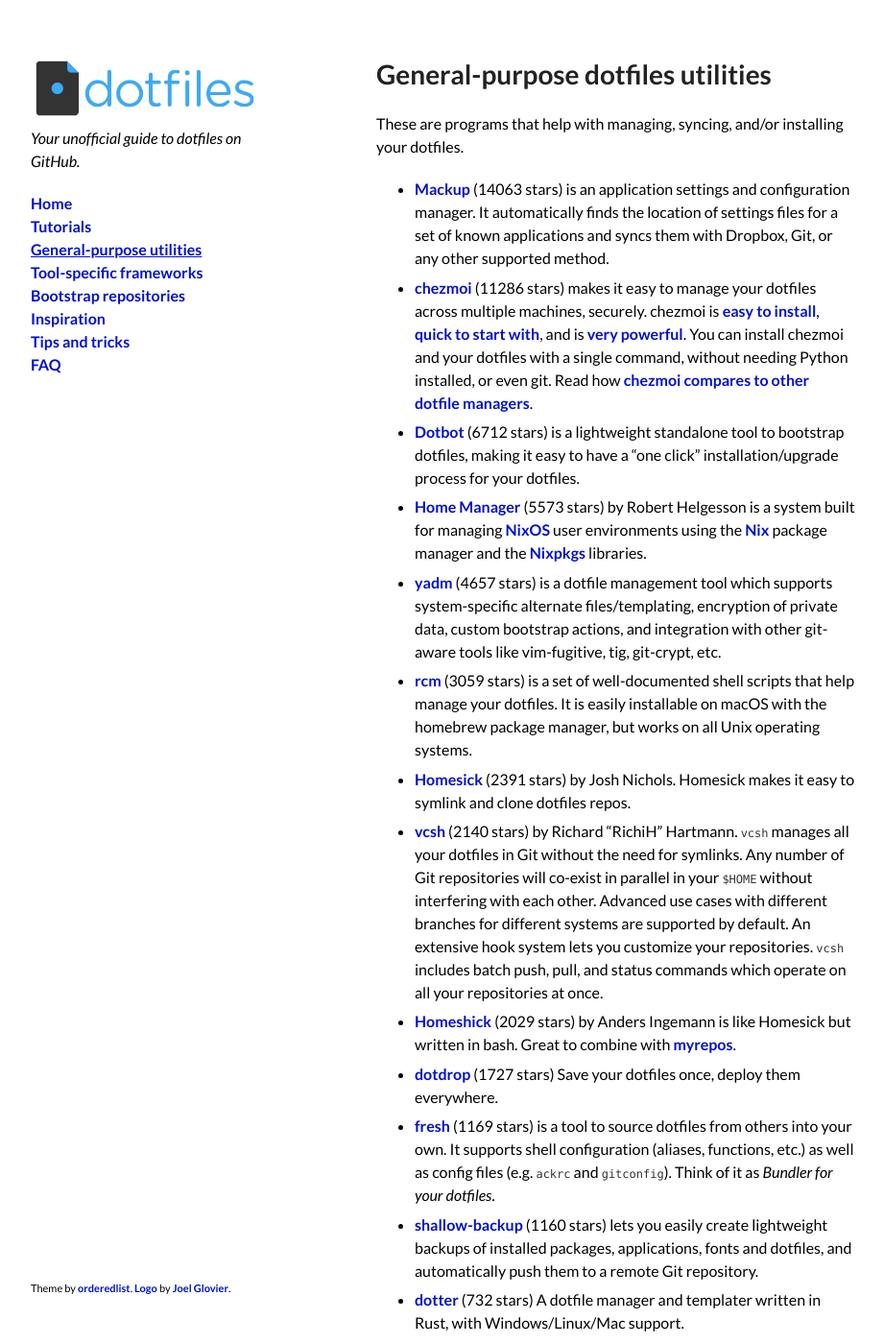
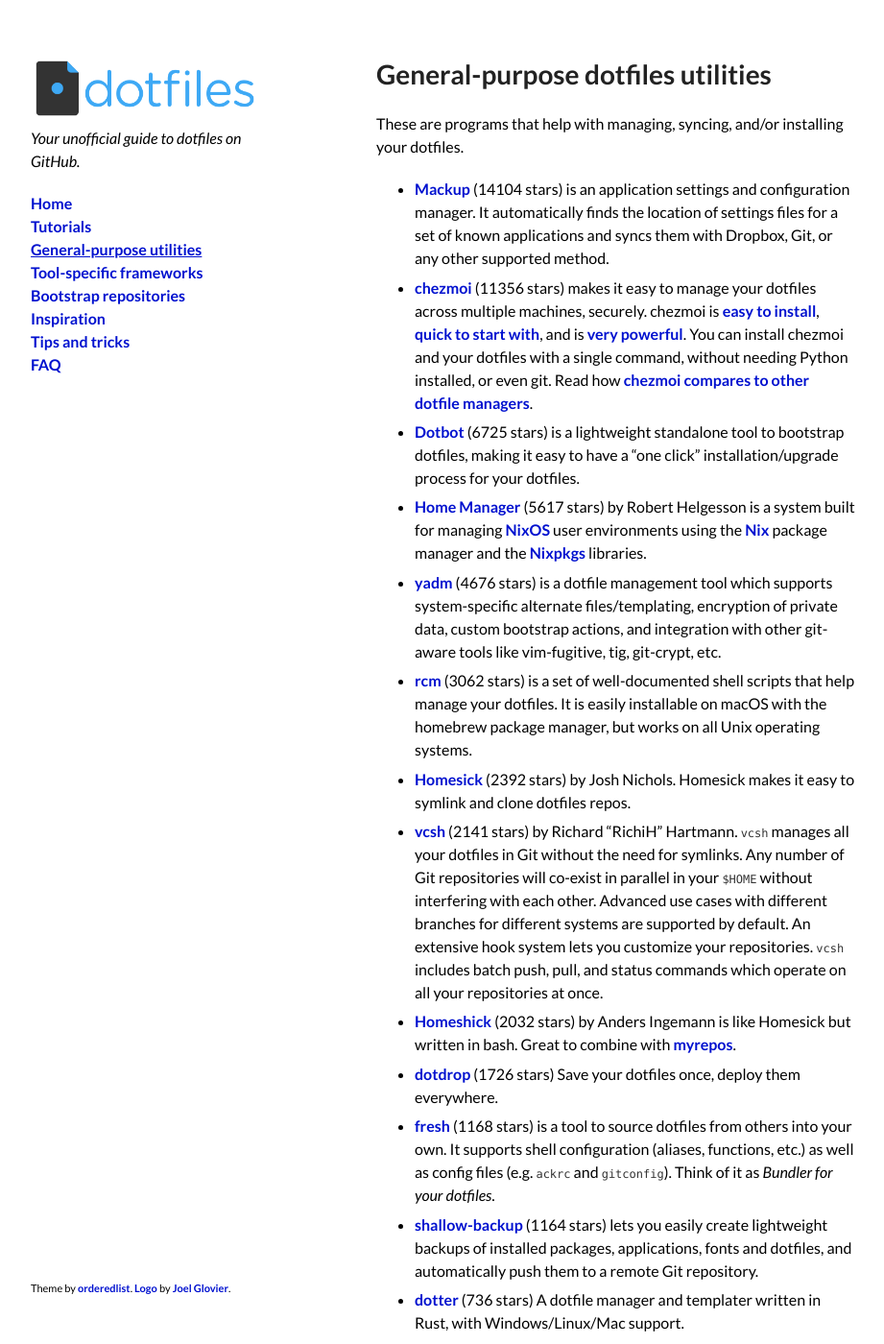
Before and after one commit to dotfiles/dotfiles.github.com, a Jekyll site: the page built from utilities.md, in a window 1280 px wide and 1400 px high. Shown: the whole window at 96% size, without its empty margins (178-1099 px from the left). Built offline with Jekyll 4.4.1, drawn with Linux system fonts in a browser that asks for light colours; comment, search, counter and statistics services are not loaded; some of the changed text lies outside the part shown.

Commit message:
Update star counts

```diff
--- a/_data/utilities.yml
+++ b/_data/utilities.yml
@@ -9,14 +9,14 @@
   notes: is a minimalist dotfile management framework, written 100% in bash.
   stars: 98
   url: https://github.com/bashdot/bashdot
-- forks: 455
+- forks: 457
   name: chezmoi
   notes: makes it easy to manage your dotfiles across multiple machines, securely.
     chezmoi is [easy to install](https://chezmoi.io/install/), [quick to start with](https://chezmoi.io/quick-start/),
     and is [very powerful](https://www.chezmoi.io/user-guide/setup/). You can install
     chezmoi and your dotfiles with a single command, without needing Python installed,
     or even git. Read how [chezmoi compares to other dotfile managers](https://www.chezmoi.io/comparison-table/).
-  stars: 11286
+  stars: 11356
   url: https://github.com/twpayne/chezmoi
   website: https://chezmoi.io
 - forks: 3
@@ -30,7 +30,7 @@
   notes: is a dotfile manager that has no configuration, one-command importing, one-command
     syncing, multiple repository support, automatic cleanup, and can be used with
     git or any other RCS.
-  stars: 65
+  stars: 66
   url: https://github.com/CGamesPlay/dfm
 - forks: 3
   name: Config Curator
@@ -44,16 +44,16 @@
   notes: is a utility to manage your dotfiles, lightweight and simple.
   stars: 120
   url: https://github.com/justone/dfm
-- forks: 279
+- forks: 278
   name: Dotbot
   notes: is a lightweight standalone tool to bootstrap dotfiles, making it easy to
     have a "one click" installation/upgrade process for your dotfiles.
-  stars: 6712
+  stars: 6725
   url: https://github.com/anishathalye/dotbot
-- forks: 104
+- forks: 105
   name: dotdrop
   notes: Save your dotfiles once, deploy them everywhere.
-  stars: 1727
+  stars: 1726
   url: https://github.com/deadc0de6/dotdrop
 - forks: 31
   name: dotfiler
@@ -107,7 +107,7 @@
 - forks: 29
   name: Ellipsis
   notes: is a package manager for dotfiles.
-  stars: 351
+  stars: 352
   url: https://github.com/ellipsis/ellipsis
 - forks: 8
   name: exogenesis
@@ -120,7 +120,7 @@
   notes: is a tool to source dotfiles from others into your own. It supports shell
     configuration (aliases, functions, etc.) as well as config files (e.g. `ackrc`
     and `gitconfig`). Think of it as _Bundler for your dotfiles_.
-  stars: 1169
+  stars: 1168
   url: https://github.com/freshshell/fresh
 - forks: 37
   name: Ghar
@@ -140,12 +140,12 @@
     you. Homely also has a clever Automatic Cleanup feature and good tutorials.
   stars: 45
   url: https://github.com/phodge/homely
-- forks: 1518
+- forks: 1531
   name: Home Manager
   notes: by Robert Helgesson is a system built for managing [NixOS](https://nixos.org)
     user environments using the [Nix](https://nixos.org/nix/) package manager and
     the [Nixpkgs](https://nixos.org/nixpkgs/) libraries.
-  stars: 5573
+  stars: 5617
   url: https://github.com/nix-community/home-manager
 - forks: 23
   name: Homemaker
@@ -154,16 +154,16 @@
     in TOML, YAML or JSON.
   stars: 235
   url: https://github.com/FooSoft/homemaker
-- forks: 150
+- forks: 145
   name: Homeshick
   notes: by Anders Ingemann is like Homesick but written in bash. Great to combine
     with [myrepos](https://web.archive.org/web/20200904205236/https://waiting-for-dev.github.io/blog/2014/05/04/distributable-and-organized-dotfiles-with-homeshick-and-mr/).
-  stars: 2029
+  stars: 2032
   url: https://github.com/andsens/homeshick
 - forks: 133
   name: Homesick
   notes: by Josh Nichols. Homesick makes it easy to symlink and clone dotfiles repos.
-  stars: 2391
+  stars: 2392
   url: https://github.com/technicalpickles/homesick
 - name: myrepos
   notes: is a tool to manage all your version control repositories at once.
@@ -182,13 +182,13 @@
   notes: is a set of well-documented shell scripts that help manage your dotfiles.
     It is easily installable on macOS with the homebrew package manager, but works
     on all Unix operating systems.
-  stars: 3059
+  stars: 3062
   url: https://github.com/thoughtbot/rcm
-- forks: 249
+- forks: 246
   name: shallow-backup
   notes: lets you easily create lightweight backups of installed packages, applications,
     fonts and dotfiles, and automatically push them to a remote Git repository.
-  stars: 1160
+  stars: 1164
   url: https://github.com/alichtman/shallow-backup
 - forks: 13
   name: stowsh
@@ -208,14 +208,14 @@
     branches for different systems are supported by default. An extensive hook system
     lets you customize your repositories. `vcsh` includes batch push, pull, and status
     commands which operate on all your repositories at once.
-  stars: 2140
+  stars: 2141
   url: https://github.com/RichiH/vcsh
 - forks: 176
   name: yadm
   notes: is a dotfile management tool which supports system-specific alternate files/templating,
     encryption of private data, custom bootstrap actions, and integration with other
     git-aware tools like vim-fugitive, tig, git-crypt, etc.
-  stars: 4657
+  stars: 4676
   url: https://github.com/TheLocehiliosan/yadm
   website: https://yadm.io/
 - forks: 9
@@ -235,15 +235,15 @@
 - forks: 40
   name: dotter
   notes: A dotfile manager and templater written in Rust, with Windows/Linux/Mac support.
-  stars: 732
+  stars: 736
   url: https://github.com/SuperCuber/dotter
 - forks: 62
   name: dotfiles
   notes: Dotfile management made easy. Written in Python (available on PyPI) by Jon
     Bernard.
-  stars: 571
+  stars: 572
   url: https://github.com/jbernard/dotfiles
-- forks: 43
+- forks: 44
   name: comtrya
   notes: configuration Management for Localhost / dotfiles.
   stars: 422
@@ -267,10 +267,10 @@
     the job (rsync, git, Dropbox, Tresorit, ...)
   stars: 7
   url: https://github.com/loicrouchon/symly
-- forks: 918
+- forks: 920
   name: Mackup
   notes: is an application settings and configuration manager. It automatically finds
     the location of settings files for a set of known applications and syncs them
     with Dropbox, Git, or any other supported method.
-  stars: 14063
+  stars: 14104
   url: https://github.com/lra/mackup
```
Also changed, not shown: _data/bootstrap.yml (+7 -7 lines), _data/frameworks.yml (+43 -43 lines), _data/inspiration.yml (+26 -26 lines).
